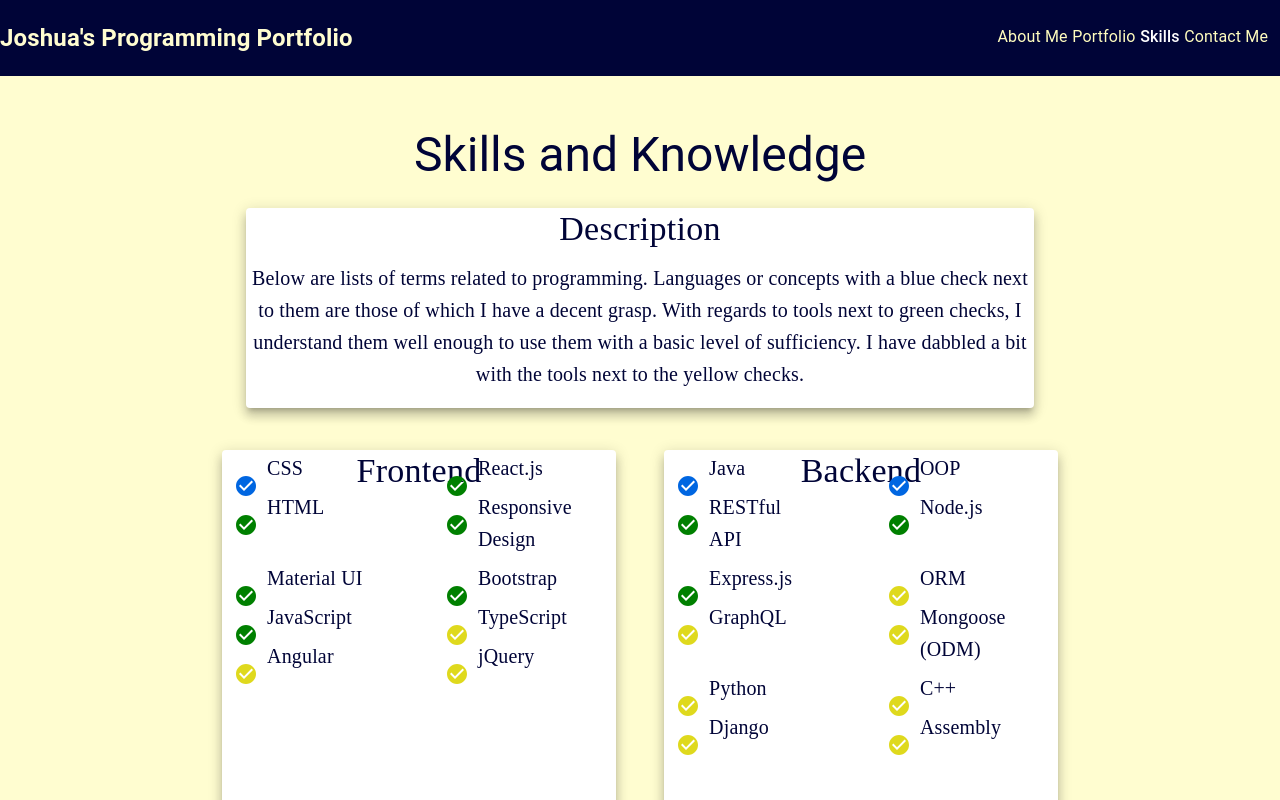
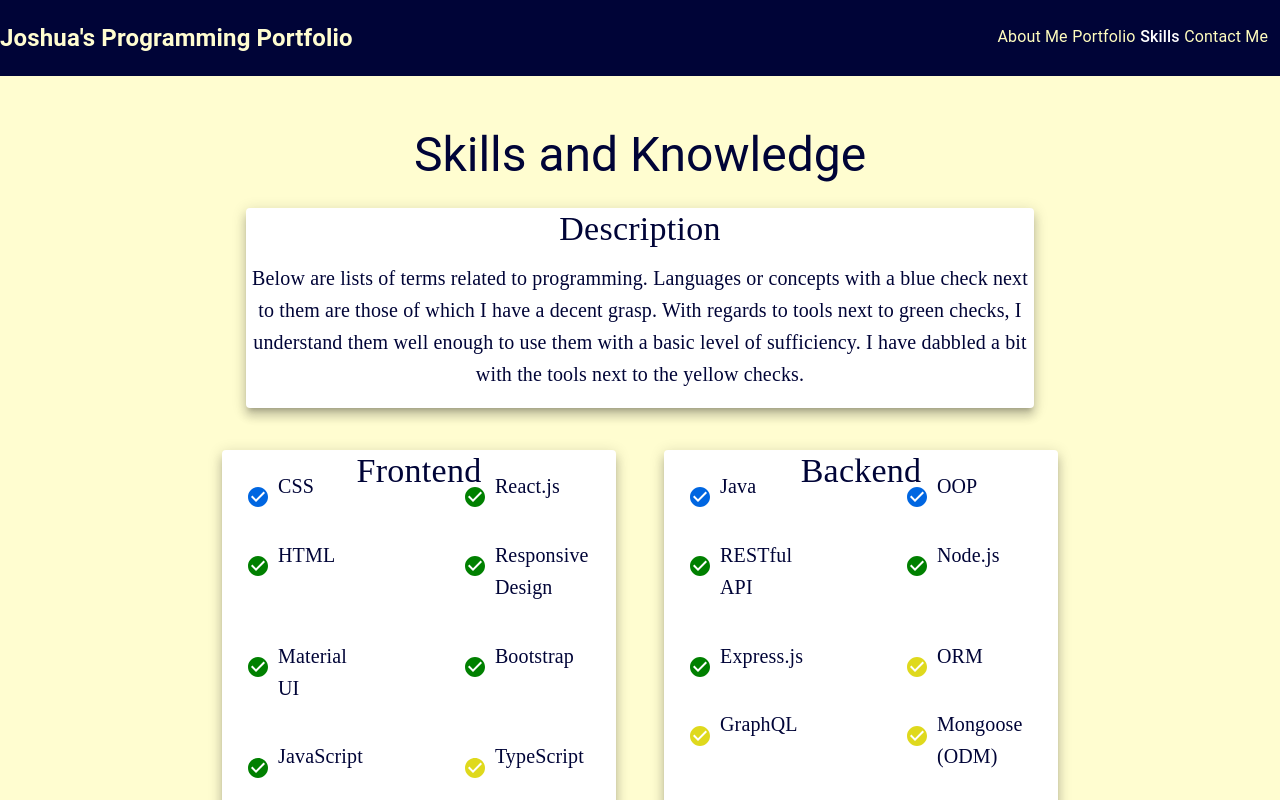
Before and after one commit to CoderJ01/material-ui-programming-portfolio, a React (Create React App) app: page /skills in a window 1280 px wide. Shown: the top 800 px of the page. Built offline with nearby package versions, Linux system fonts and the light colour scheme.

Commit message:
fix spacing for programming languages

```diff
--- a/src/components/PortfolioCard/PortfolioCard.component.jsx
+++ b/src/components/PortfolioCard/PortfolioCard.component.jsx
@@ -29,7 +29,7 @@ const PortfolioCard = ({ dataObj = [] }) => {
                     <Container sx={{ textAlign: 'center' }}>
                         <Typography variant="h4" gutterBottom sx={{ color: 'rgb(0, 4, 55)', fontFamily: 'Monotype Corsiva' }} className='portfolio-card-heading'>{dataObj.title}</Typography>
                     </Container>
-                    <Grid container spacing={2} sx={{ marginTop: '-11%', marginLeft: '-5%'}} className='portfolio-card-grid-2'>
+                    <Grid container spacing={5} sx={{ marginTop: '-11%', marginLeft: '-5%'}} className='portfolio-card-grid-2'>
                     {
                         Array.apply(0, Array(dataObj.langauge.length)).map(function(x, i) {
                             checkmarkColor = SetCheckmarkColor(dataObj.langauge[i].proficiency);
```
